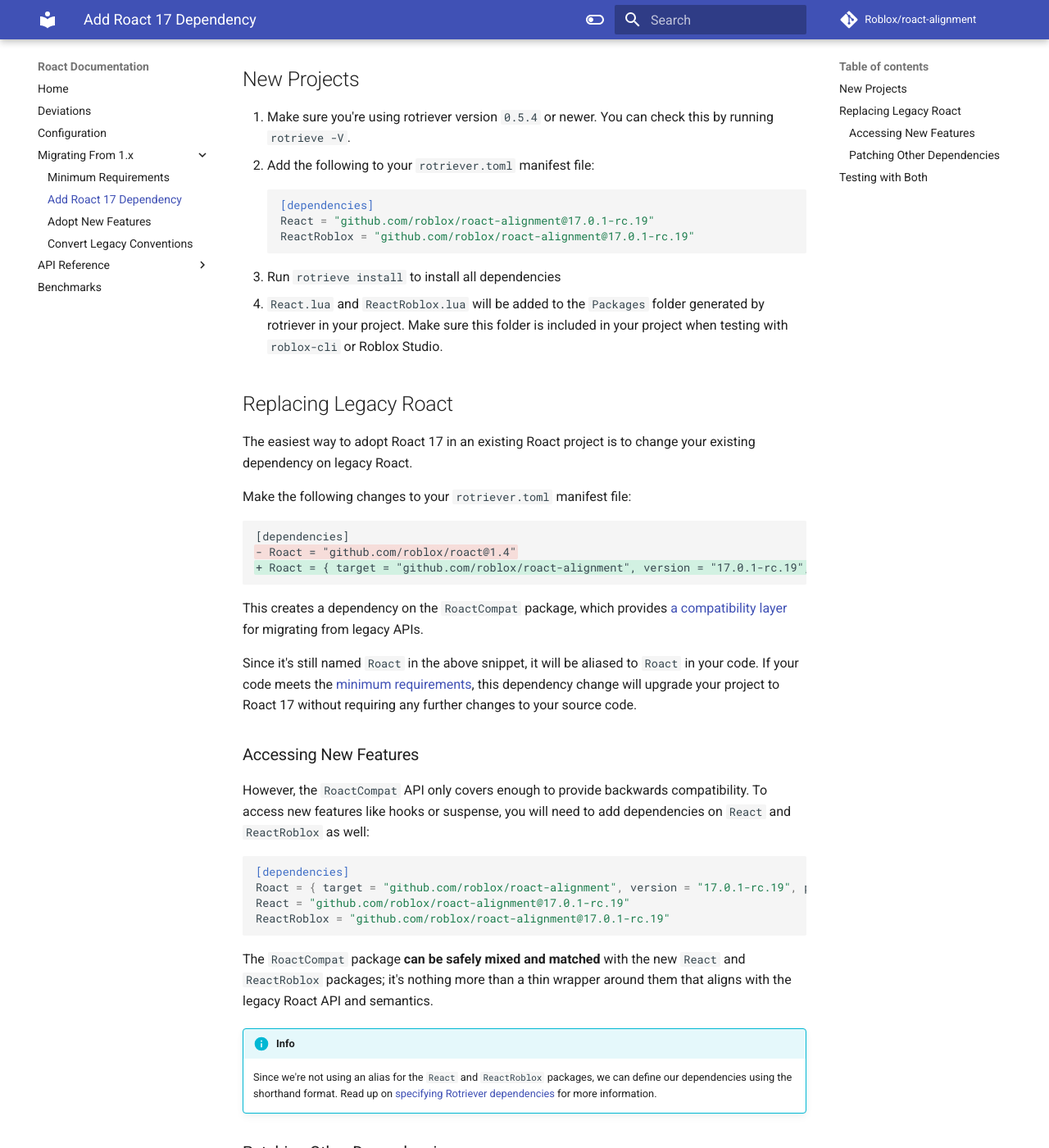
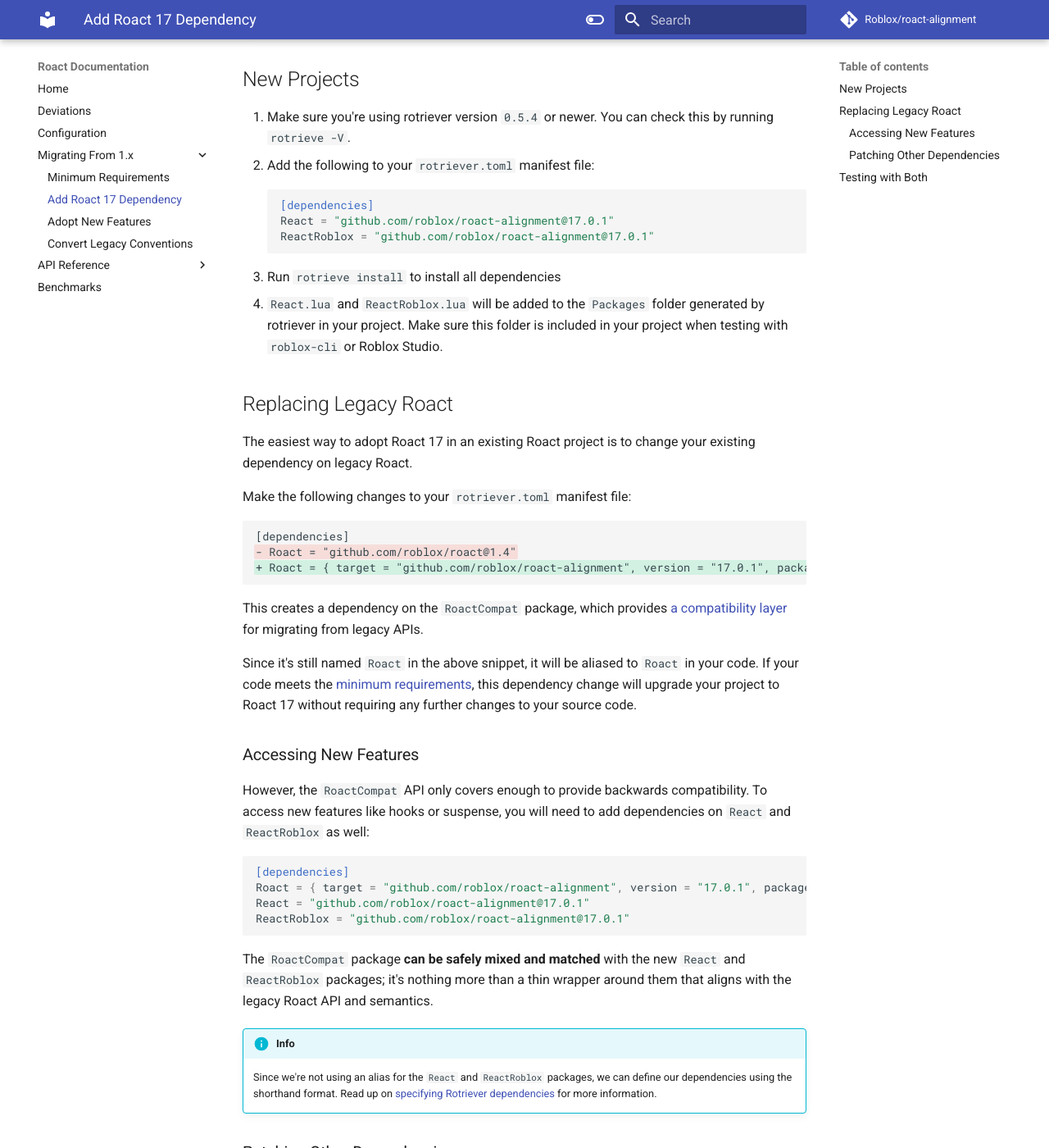
Before and after one commit to jsdotlua/react-lua, an MkDocs documentation site: the page built from docs/migrating-from-1x/upgrading-to-roact-17.md, in a window 1280 px wide and 1400 px high, scrolled down 375 px. Shown: the whole window at 82% size. Built offline with MkDocs 1.6.1 and Material for MkDocs 9.7.7, drawn with Linux system fonts in a browser that asks for light colours; comment, search, counter and statistics services are not loaded; some of the changed text lies outside the part shown.

Commit message:
#nojira - release luau fixes (#391)
* Update version to proper 17.0.1 release

* update all version strings and instructions

````diff
--- a/docs/migrating-from-1x/upgrading-to-roact-17.md
+++ b/docs/migrating-from-1x/upgrading-to-roact-17.md
@@ -13,8 +13,8 @@
 2. Add the following to your `rotriever.toml` manifest file:
 	```toml
 	[dependencies]
-	React = "github.com/roblox/roact-alignment@17.0.1-rc.19"
-	ReactRoblox = "github.com/roblox/roact-alignment@17.0.1-rc.19"
+	React = "github.com/roblox/roact-alignment@17.0.1"
+	ReactRoblox = "github.com/roblox/roact-alignment@17.0.1"
 	```
 3. Run `rotrieve install` to install all dependencies
 4. `React.lua` and `ReactRoblox.lua` will be added to the `Packages` folder generated by rotriever in your project. Make sure this folder is included in your project when testing with `roblox-cli` or Roblox Studio.
@@ -27,7 +27,7 @@
 ```diff
 [dependencies]
 - Roact = "github.com/roblox/roact@1.4"
-+ Roact = { target = "github.com/roblox/roact-alignment", version = "17.0.1-rc.19", package = "RoactCompat" }
++ Roact = { target = "github.com/roblox/roact-alignment", version = "17.0.1", package = "RoactCompat" }
 ```
 
 This creates a dependency on the `RoactCompat` package, which provides [a compatibility layer](../api-reference/roact-compat.md) for migrating from legacy APIs.
@@ -39,9 +39,9 @@
 However, the `RoactCompat` API only covers enough to provide backwards compatibility. To access new features like hooks or suspense, you will need to add dependencies on `React` and `ReactRoblox` as well:
 ```toml
 [dependencies]
-Roact = { target = "github.com/roblox/roact-alignment", version = "17.0.1-rc.19", package = "RoactCompat" }
-React = "github.com/roblox/roact-alignment@17.0.1-rc.19"
-ReactRoblox = "github.com/roblox/roact-alignment@17.0.1-rc.19"
+Roact = { target = "github.com/roblox/roact-alignment", version = "17.0.1", package = "RoactCompat" }
+React = "github.com/roblox/roact-alignment@17.0.1"
+ReactRoblox = "github.com/roblox/roact-alignment@17.0.1"
 ```
 
 The `RoactCompat` package **can be safely mixed and matched** with the new `React` and `ReactRoblox` packages; it's nothing more than a thin wrapper around them that aligns with the legacy Roact API and semantics.
@@ -64,7 +64,7 @@
 To resolve this, you can patch over any dependencies on legacy Roact and align them with your newly-added version. Add this additional section to your `rotriever.toml` manifest file:
 ```toml
 [config.patch."github.com/roblox/roact"]
-Roact = { target = "github.com/roblox/roact-alignment", version = "17.0.1-rc.19", package = "RoactCompat" }
+Roact = { target = "github.com/roblox/roact-alignment", version = "17.0.1", package = "RoactCompat" }
 ```
 
 To learn more about patching dependencies, check out [the Rotriever documentation](https://roblox.github.io/rotriever/guide/specifying-dependencies/#patching-dependencies).
@@ -82,7 +82,7 @@
 Roact = "github.com/roblox/roact@1.4"
 
 [dev_dependencies]
-RoactCompat = "github.com/roblox/roact-alignment@17.0.1-rc.19"
+RoactCompat = "github.com/roblox/roact-alignment@17.0.1"
 ```
 
 This declares a dependency on legacy Roact as well as a [dev dependency](https://roblox.github.io/rotriever/guide/specifying-dependencies/#development-dependencies) on Roact 17.
--- a/rotriever.toml
+++ b/rotriever.toml
@@ -1,5 +1,5 @@
 [workspace]
-version = "17.0.1-rc.19"
+version = "17.0.1"
 members = ["modules/*"]
 authors = [
 	"Paul Doyle <pdoyle@roblox.com>",
````
Also changed, not shown: README.md (+2 -2 lines), docs/api-reference/react.md (+1 -1 lines), 1 other file.
